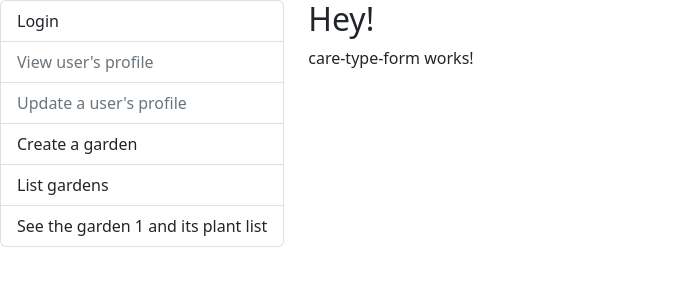
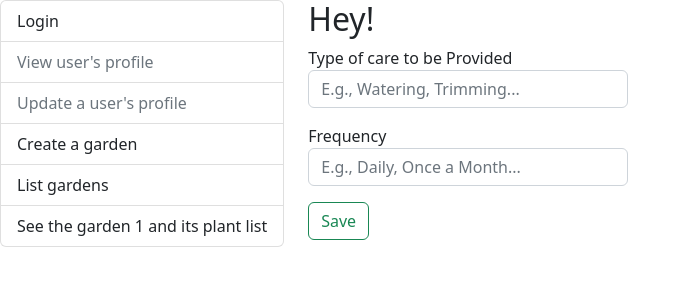
Before and after one commit to GabrielleYnara/BotaniQ-Frontend, an Angular app: page /auth/newCareType/1 in a window 1280 px wide. Shown: the top 300 px of the page, without its empty margins (0-691 px from the left). Built offline with nearby package versions, Linux system fonts and the light colour scheme.

Commit message:
Implement "Create care types and frequency" feature

```diff
--- a/src/app/home/care-type/care-type-form/care-type-form.component.html
+++ b/src/app/home/care-type/care-type-form/care-type-form.component.html
@@ -1 +1,53 @@
-<p>care-type-form works!</p>
+<div class="col garden-form">
+    <form (ngSubmit)="onSubmit()" class="needs-validation " novalidate>
+        <div class="form-row">
+            <div class="col-md-4 mb-3">
+                <label for="plantName">Type of care to be Provided</label>
+                <input [(ngModel)]="type" [ngModelOptions]="{standalone: true}"
+                       type="text" class="form-control" id="plantName" placeholder="E.g., Watering, Trimming..."
+                       required>
+                <div class="invalid-feedback">
+                    Please provide a type of care to help track the care provided to your garden.
+                </div>
+            </div>
+            <div class="col-md-4 mb-3">
+                <label for="frequency">Frequency</label>
+                <input [(ngModel)]="frequency" [ngModelOptions]="{standalone: true}"
+                       type="text" class="form-control" id="frequency" placeholder="E.g., Daily, Once a Month..."
+                       required>
+<!--                <select [(ngModel)]="frequency" [ngModelOptions]="{standalone: true}" id="frequency" class="form-control custom-select custom-select-lg mb-3" required>-->
+<!--                    <option value="daily">Daily</option>-->
+<!--                    <option value="1x week">1x week</option>-->
+<!--                    <option value="2x month">1x month</option>-->
+<!--                    <option value="1x month">1x month</option>-->
+<!--                </select>-->
+                <div class="invalid-feedback">
+                    Please provide a type to help identify and manage your garden.
+                </div>
+            </div>
+        </div>
+        <button class="btn btn-outline-success" type="submit">Save</button>
+    </form>
+</div>
+
+<!--ToDo add directives to handle eventlistener-->
+<!--<script>-->
+<!--  // Example starter JavaScript for disabling form submissions if there are invalid fields-->
+<!--  (function() {-->
+<!--    'use strict';-->
+<!--    window.addEventListener('load', function() {-->
+<!--      // Fetch all the forms we want to apply custom Bootstrap validation styles to-->
+<!--      var forms = document.getElementsByClassName('needs-validation');-->
+<!--      // Loop over them and prevent submission-->
+<!--      var validation = Array.prototype.filter.call(forms, function(form) {-->
+<!--        form.addEventListener('submit', function(event) {-->
+<!--          if (form.checkValidity() === false) {-->
+<!--            event.preventDefault();-->
+<!--            event.stopPropagation();-->
+<!--          }-->
+<!--          form.classList.add('was-validated');-->
+<!--        }, false);-->
+<!--      });-->
+<!--    }, false);-->
+<!--  })();-->
+<!--</script>-->
--- a/src/app/home/care-type/care-type-form/care-type-form.component.ts
+++ b/src/app/home/care-type/care-type-form/care-type-form.component.ts
@@ -1,4 +1,7 @@
 import { Component } from '@angular/core';
+import {PlantService} from "../../../service/plant.service";
+import {ActivatedRoute, Router} from "@angular/router";
+import {CareTypeRequestModel} from "../../../model/care-type-request.model";
 
 @Component({
   selector: 'app-care-type-form',
@@ -6,5 +9,35 @@ import { Component } from '@angular/core';
   styleUrls: ['./care-type-form.component.css']
 })
 export class CareTypeFormComponent {
-
+  type: string = "";
+  frequency: string = "";
+  constructor(private plantService: PlantService,
+              private route: ActivatedRoute,
+              private router: Router) {
+  }
+  onSubmit():void{
+    this.route.paramMap
+        .subscribe((params) => {
+          let plantId: string = params.get("plantId") || "";
+          let gardenId: string | null = localStorage.getItem("gardenId");
+          if (!gardenId){
+            gardenId = "";
+          }
+          if (this.type && this.frequency){
+            const careType: CareTypeRequestModel = {type: this.type, frequency: this.frequency};
+            this.plantService.createPlantCareType(careType, gardenId, plantId)
+                .subscribe({
+                  next: (response) => {
+                    console.log("Care Type created!", response);
+                    this.router.navigate(['/auth/garden/'+ gardenId + '/plant/' + plantId]);
+                  },
+                  error: (error) => {
+                    console.log("Care Type creation failed!", error);
+                  }
+                })
+          } else {
+            console.log("Fields required.")
+          }
+        });
+  }
 }
--- a/src/app/home/plant/plant.component.html
+++ b/src/app/home/plant/plant.component.html
@@ -6,9 +6,10 @@
                 <p class="card-text">
                     Type: {{plant.type}}
                 </p>
-                <p class="card-text" >
-                    <span *ngFor="let care of plant.careTypeList">{{care.type}} - {{care.frequency}}</span>
-                </p>
+                <label for="careTypeList">Care needs:</label>
+                <ul id="careTypeList">
+                    <li *ngFor="let care of plant.careTypeList">{{care.type}} - {{care.frequency}}</li>
+                </ul>
                 <button routerLink="/auth/newCareType/{{plant.id}}" type="button" class="btn btn-outline-success me-2" placement="top" ngbTooltip="Add any care you plant might need.">
                     Add Care
                 </button>
--- /dev/null
+++ b/src/app/model/care-type-request.model.ts
@@ -0,0 +1,4 @@
+export interface CareTypeRequestModel {
+    type: string,
+    frequency: string
+}
--- a/src/app/service/plant.service.ts
+++ b/src/app/service/plant.service.ts
@@ -3,6 +3,7 @@ import {HttpClient } from "@angular/common/http";
 import {catchError, Observable, throwError} from "rxjs";
 import {SharedResources} from "../sharedResources";
 import {PlantRequestModel} from "../model/plant-request.model";
+import {CareTypeRequestModel} from "../model/care-type-request.model";
 
 @Injectable({
   providedIn: 'root'
@@ -34,7 +35,17 @@ export class PlantService extends SharedResources{
                     console.log(`Plant creation failed. ${error.status}`);
                     return throwError(()=> error);
                 }));
-    }
-
+  }
+  createPlantCareType(careTypeRequestBody: CareTypeRequestModel, gardenId: string, plantId: string){
+      const httpHeaders = {
+          headers: this.authorizedHeader()
+      };
+      return this.http.post(this.BASE_URL + this.createCareTypeEndPoint(gardenId, plantId), careTypeRequestBody, httpHeaders)
+          .pipe(
+              catchError(error =>{
+                  console.log(`Care Type creation failed. ${error.status}`);
+                  return throwError(()=> error);
+              }));
+  }
 
 }
--- a/src/app/sharedResources.ts
+++ b/src/app/sharedResources.ts
@@ -18,4 +18,8 @@ export class SharedResources {
     protected createPlantEndPoint(gardenId: string): string{
         return `/gardens/${gardenId}/plants/`;
     }
+
+    protected createCareTypeEndPoint(gardenId: string, plantId: string): string{
+        return `/gardens/${gardenId}/plants/${plantId}/cares/`;
+    }
 }
```
